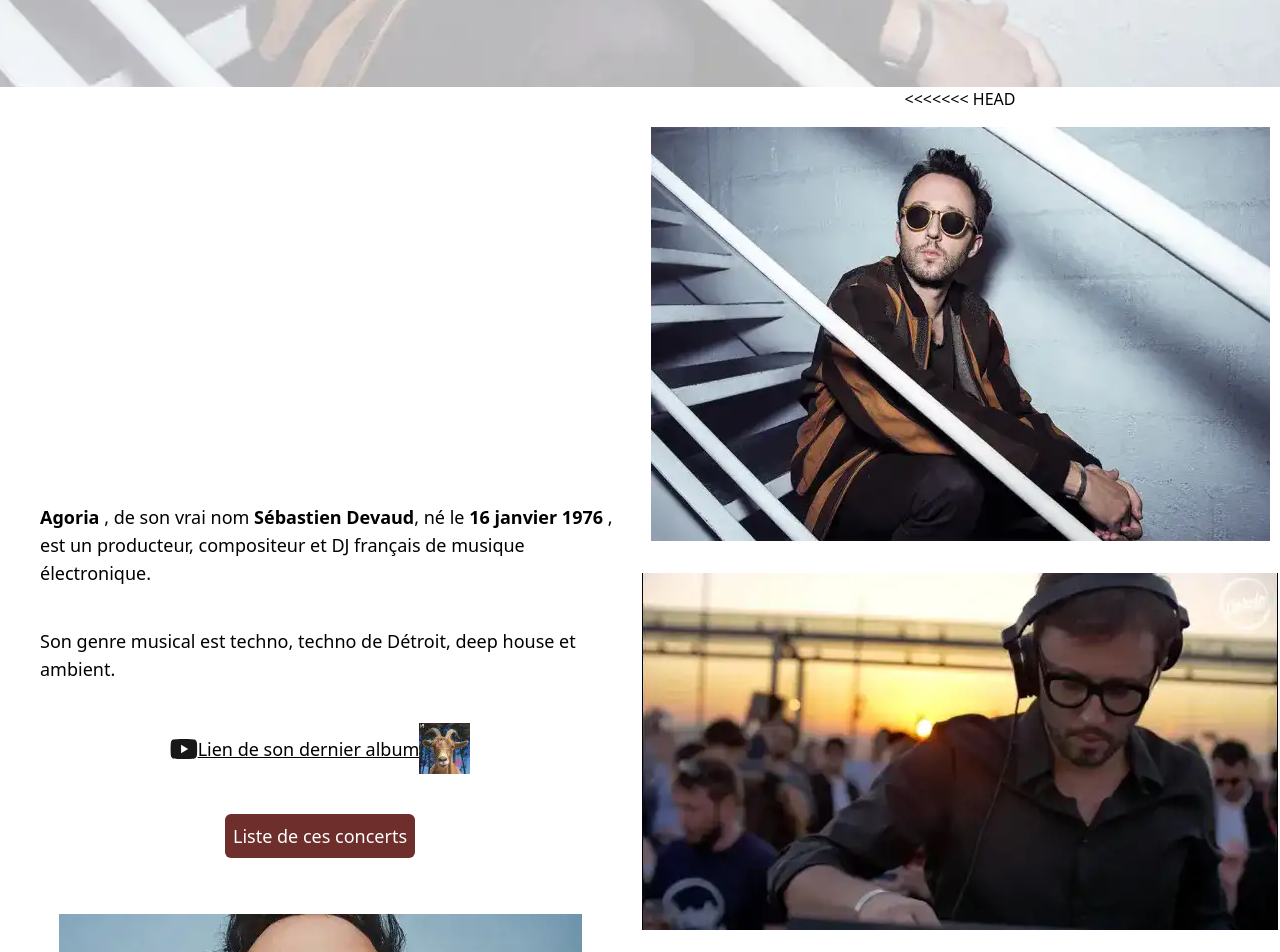
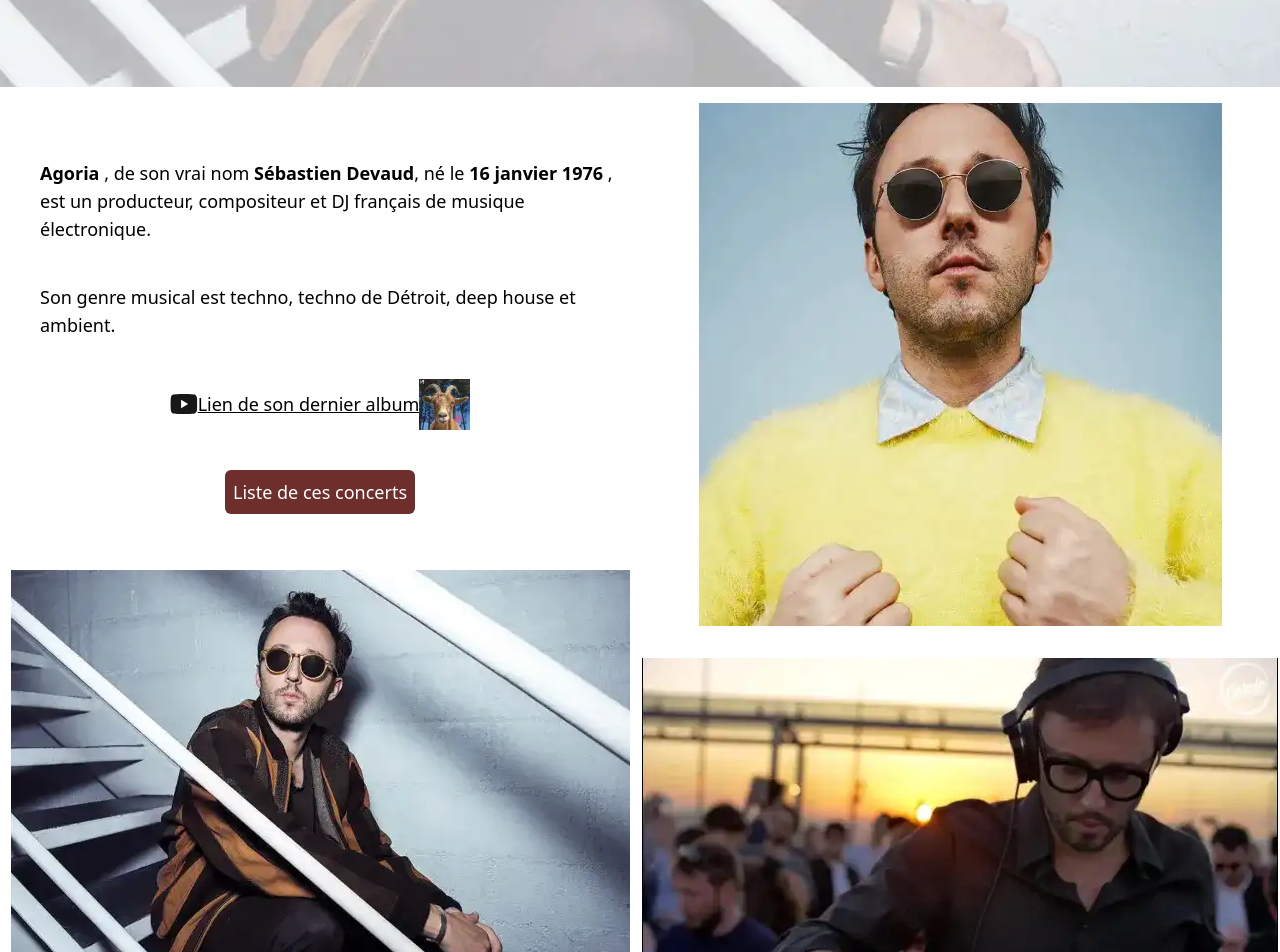
Before and after one commit to Steib-Audy-Victoria/Festival, a Vue app: page /artiste in a window 1280 px wide. Shown: the part 820-1772 px from the top of the page. Built offline with nearby package versions, Linux system fonts and the light colour scheme; what prettier-plugin-tailwindcss would draw is missing.

Commit message:
correction

```diff
--- a/src/views/ArtisteView.vue
+++ b/src/views/ArtisteView.vue
@@ -45,13 +45,8 @@
         </div>
       </div>
       <div class="grid place-items-center">
-<<<<<<< HEAD
-        <img class="my-4" src="public/img/Agoria.webp" alt="Image de Agoria" />
-        <img class="my-4" src="public/img/Agoria2.webp" alt="Image de Agoria" />
-=======
         <img class="my-4" src="/img/Agoria.webp" alt="Image de Agoria" />
         <img class="my-4" src="/img/Agoria2.webp" alt="Image de Agoria" />
->>>>>>> e97404c7b173bd55914f00539d125e8d31d901d1
       </div>
     </div>
   </main>
--- a/src/views/ProgrammationView.vue
+++ b/src/views/ProgrammationView.vue
@@ -32,7 +32,7 @@
           </div>
           <div class="grid grid-cols-2">
             <RouterLink to="/concert"
-              ><ArtisteProg image="/img/Agoria2.webp" nom="Agoria"></ArtisteProg
+              ><ArtisteProg image="/img/Agoria.webp" nom="Agoria"></ArtisteProg
             ></RouterLink>
             <ArtisteProg
               image="/img/DJfly_prog.webp"
```
Also changed, not shown: public/img/Agoria.webp, public/img/Agoria1.webp.
